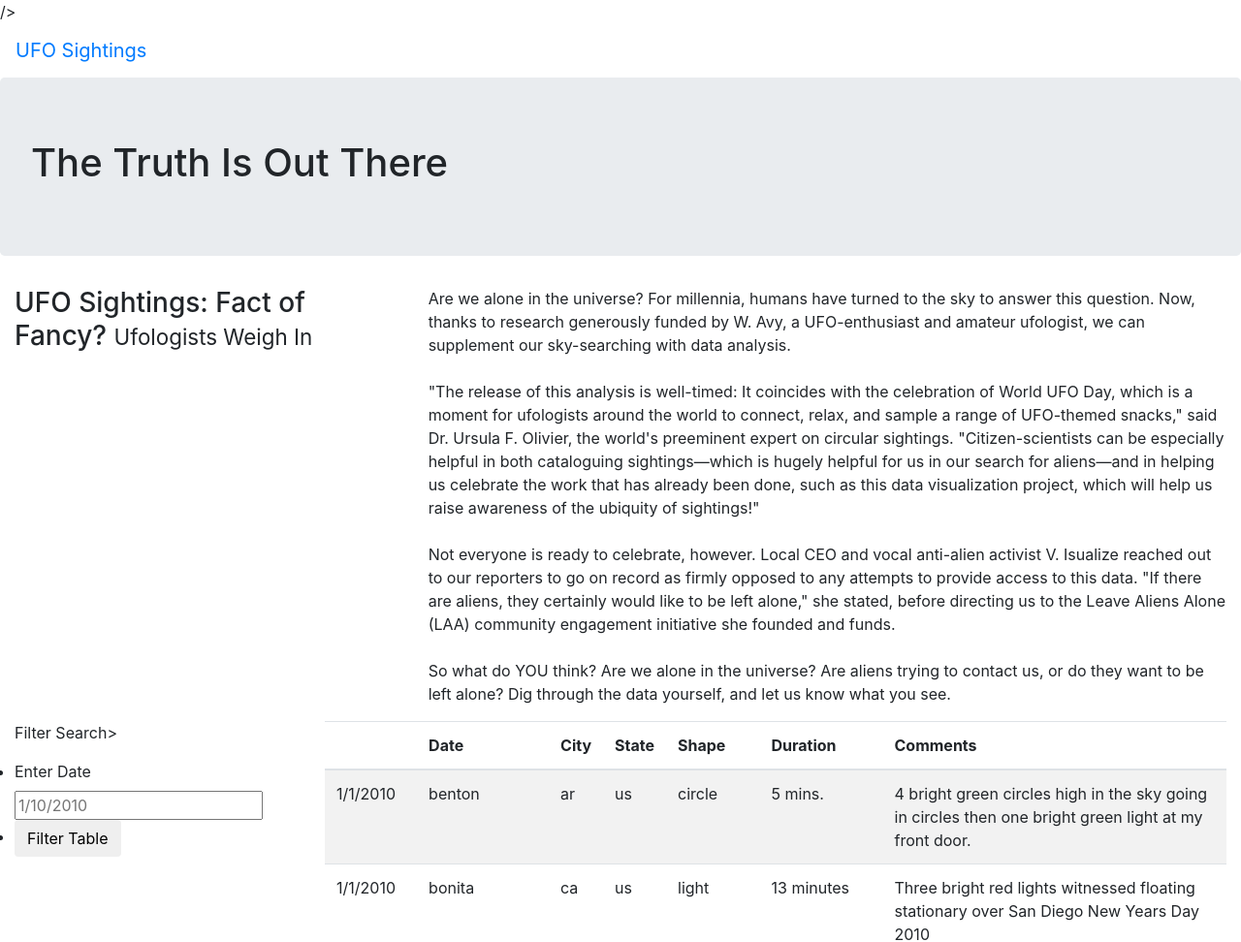
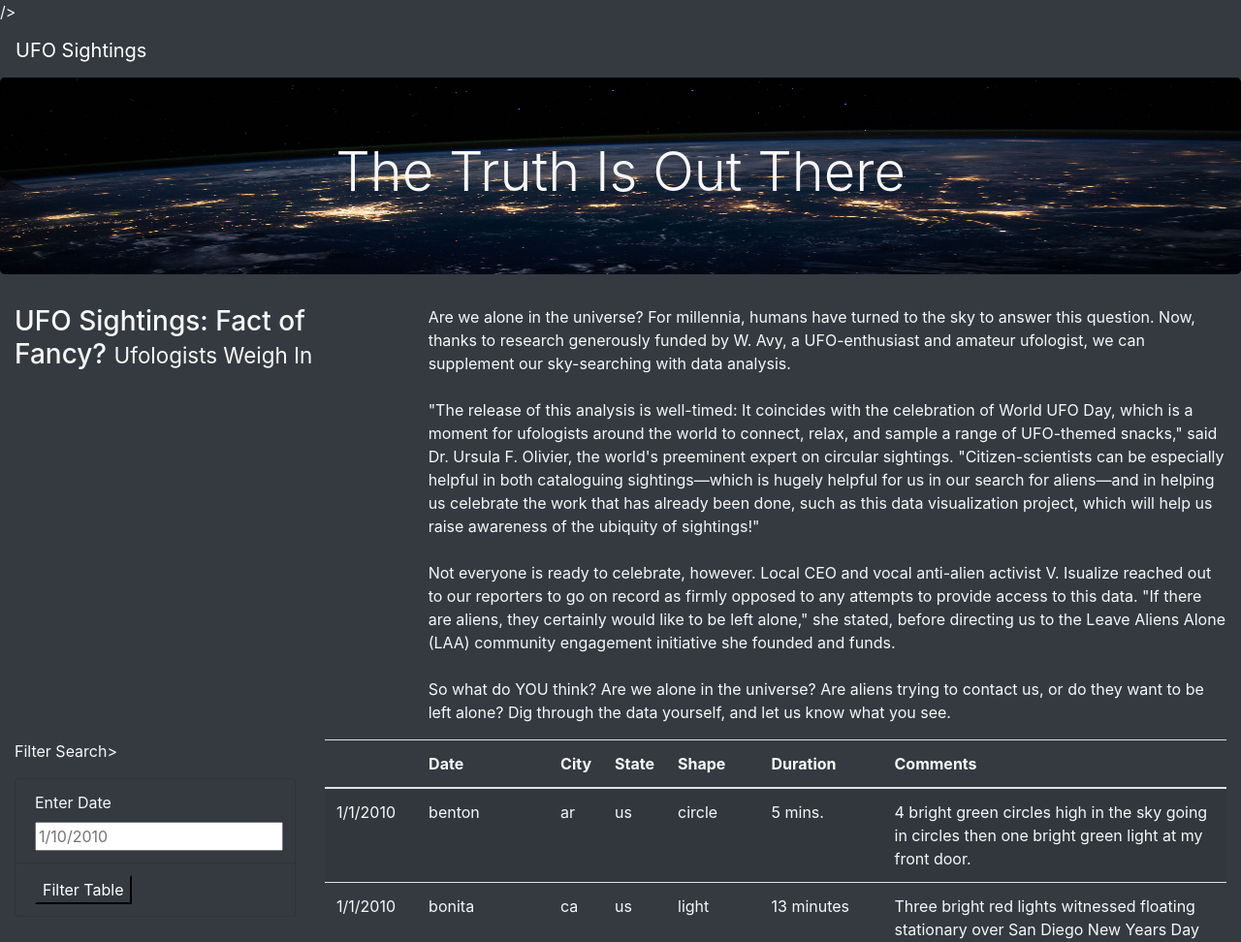
Before and after one commit to stephenanayashilliard/UFO, a plain HTML site: page index.html in a window 1280 px wide. Shown: the top 972 px of the page at 97% size. Drawn offline with nearby package versions, Linux system fonts and the light colour scheme.

Commit message:
update html

```diff
--- a/index.html
+++ b/index.html
@@ -12,14 +12,14 @@
     <link rel="stylesheet" href="static/css/style.css">
     />
 </head>
-<body>
+<body class="bg-dark">
     <div class = "wrapper">
-        <nav class="navbar navbar-expand-lg">
+        <nav class="navbar navbar-dark bg-dark navbar-expand-lg">
             <a class="navbar-brand" href="index.html">UFO Sightings</a>
         </nav>
     </div>
     <div class = "jumbotron">
-        <h1> The Truth Is Out There</h1>
+        <h1 class="display-4">The Truth Is Out There</h1>
     </div>
     <div class="container-fluid">
         <div class="row">
@@ -38,15 +38,15 @@
     <div class = "container-fluid">
         <div class = "row">
             <div class= "col-md-3">
-                <form>
+                <form class="bg-dark">
                     <p>Filter Search>
-                        <ul class="list-group">
-                            <li class="list-group-item.">
+                        <ul class="list-group bg-dark">
+                            <li class="list-group-item bg-dark">
                                 <label for="date">Enter Date</label>
                                 <input type="text" placeholder="1/10/2010" id="datetime"/>
                             </li>
-                            <li class="list-group-item.">
-                                <button id="filter-btn" type="button" class="btn btn-default">Filter Table</button>
+                            <li class="list-group-item bg-dark">
+                                <button id="filter-btn" type="button" class="btn-dark">Filter Table</button>
                             </li>
                         </ul>
                     </p>
--- a/static/css/style.css
+++ b/static/css/style.css
@@ -0,0 +1,13 @@
+
+
+body {
+
+    color: #f7f7f7;
+
+}
+
+.jumbotron {
+    background-image: url("../images/nasa.jpg");
+    background-size: 100% 100%;
+    text-align: center;
+  }
```
Also changed, not shown: static/images/nasa.jpg (added).
